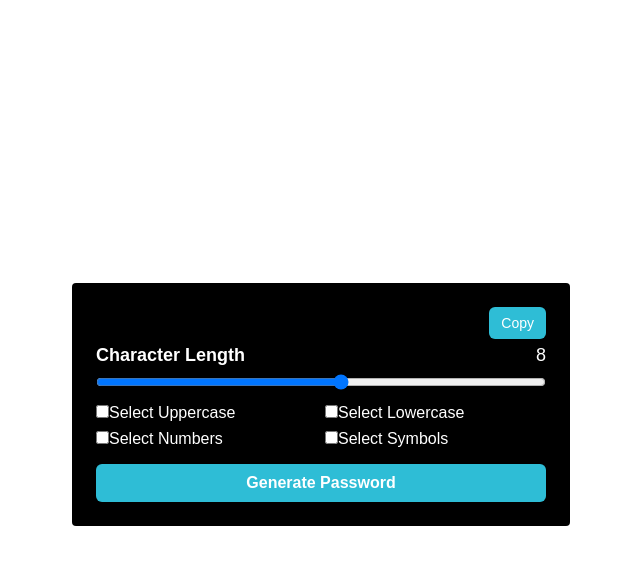
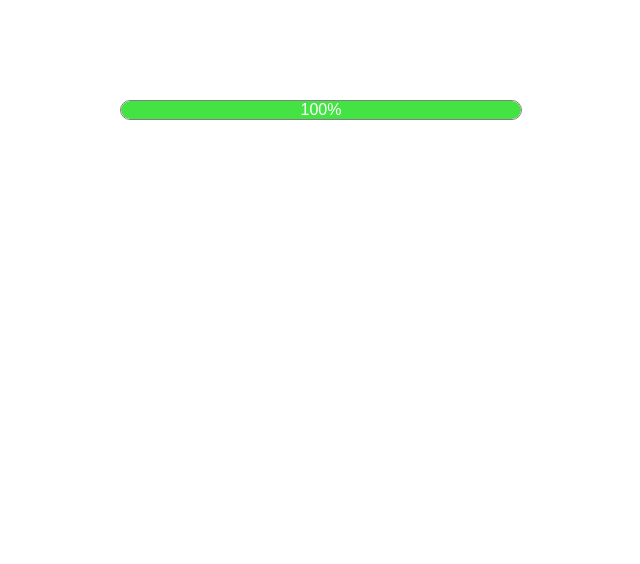
Before and after one commit to rshelar21/react-machine-coding, a React (Vite) app: page / in a window 1280 px wide. Shown: the top 564 px of the page, without its empty margins (319-959 px from the left). Built offline with nearby package versions, Linux system fonts and the light colour scheme.

Commit message:
feat: progressbar

```diff
--- a/src/App.tsx
+++ b/src/App.tsx
@@ -1,7 +1,7 @@
 // import { FileExplorer } from "./components";
 // import { HomePagination } from "./components";
-
-import { PasswordGenerator } from "./components";
+// import { PasswordGenerator, ProgressBar } from "./components";
+import { ProgressBar } from "./components";
 
 function App() {
   return (
@@ -12,7 +12,8 @@ function App() {
     >
       {/* <FileExplorer /> */}
       {/* <HomePagination /> */}
-      <PasswordGenerator />
+      {/* <PasswordGenerator /> */}
+      <ProgressBar />
     </div>
   );
 }
--- a/src/components/index.ts
+++ b/src/components/index.ts
@@ -1,3 +1,4 @@
 export { FileExplorer } from "./file-explorer/components/FileExplorer";
 export { HomePagination } from "./pagination/components/HomePagination";
-export {PasswordGenerator} from './password-generator/components/PasswordGenerator'
+export { PasswordGenerator } from "./password-generator/components/PasswordGenerator";
+export { ProgressBar } from "./progress-bar/components/ProgressBar";
--- /dev/null
+++ b/src/components/progress-bar/components/ProgressBar.tsx
@@ -0,0 +1,46 @@
+import { useEffect, useState } from "react";
+import { MAX_PROGRESS, MIN_PROGRESS } from "../constants";
+import "../style.css";
+
+export const ProgressBar = () => {
+  const [progress, setProgress] = useState(10);
+
+  useEffect(() => {
+    let timer;
+
+    timer = setInterval(() => {
+      setProgress((prev) =>
+        Math.min(MAX_PROGRESS, Math.max(prev + 5, MIN_PROGRESS))
+      );
+    }, 200);
+
+    return () => {
+      clearInterval(timer);
+    };
+  }, []);
+
+  return (
+    <div className="progress">
+      <div
+        aria-valuemin={0}
+        aria-valuemax={100}
+        aria-valuenow={progress}
+        role="progressbar"
+        className="progress__inner"
+        style={{
+          // width: `${progress}%`,
+          transform: `scaleX(${progress / MAX_PROGRESS})`,
+          transformOrigin: "left",
+        }}
+      ></div>
+      <span
+        style={{
+          color: progress > 50 ? "white" : "black",
+        }}
+        aria-label={`${progress}%`}
+      >
+        {progress}%
+      </span>
+    </div>
+  );
+};
--- /dev/null
+++ b/src/components/progress-bar/constants.ts
@@ -0,0 +1,2 @@
+export const MAX_PROGRESS = 100
+export const MIN_PROGRESS = 0
--- /dev/null
+++ b/src/components/progress-bar/style.css
@@ -0,0 +1,23 @@
+.progress {
+  width: 100%;
+  max-width: 400px;
+  margin: 100px auto;
+  border: 1px solid gray;
+  border-radius: 999px;
+  display: flex;
+  justify-content: center;
+  position: relative;
+  overflow: hidden;
+}
+
+.progress__inner {
+  position: absolute;
+  background: rgb(68, 227, 68);
+  inset: 0;
+  border-radius: 999px;
+  z-index: -10;
+  /* transform: translateX(100%); */
+  top: 0px;
+  bottom: 0px;
+  transition: all 200ms ease-in;
+}
--- a/src/index.css
+++ b/src/index.css
@@ -2,3 +2,7 @@
   padding: 0;
   margin: 0;
 }
+
+body {
+  font-family: Arial, Helvetica, sans-serif;
+}
```
